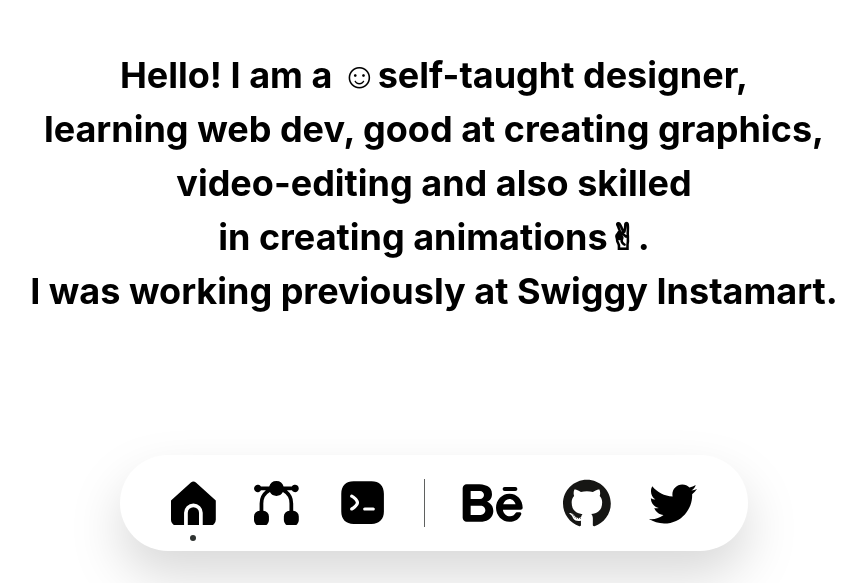
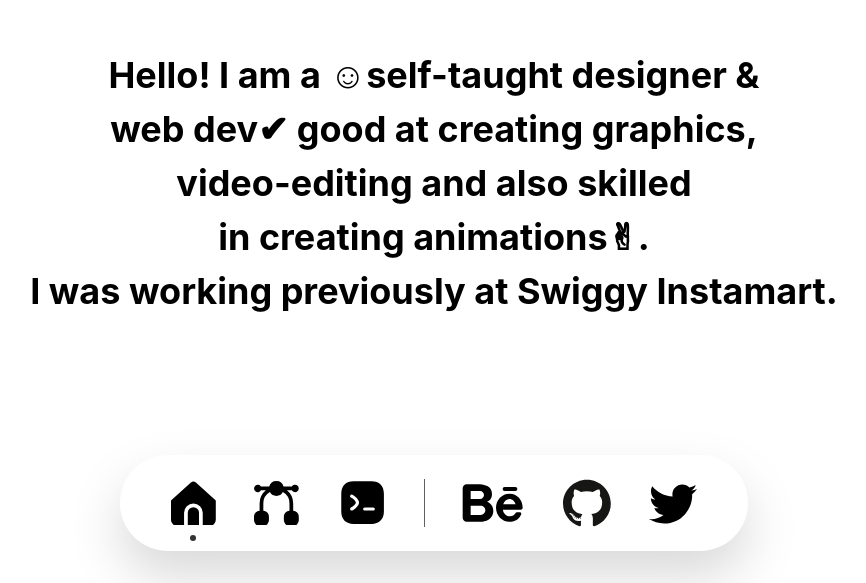
Before and after one commit to prodigiousabyss/my-portfolio, a React (Create React App) app: page / in a window 1280 px wide. Shown: the part 217-800 px from the top of the page, without its empty margins (206-1072 px from the left). Built offline with nearby package versions, Linux system fonts and the light colour scheme.

Commit message:
complete

```diff
--- a/src/pages/Home/home.js
+++ b/src/pages/Home/home.js
@@ -12,8 +12,8 @@
       }}
     >
       <p className="font-bold text-4xl leading-normal text-center ">
-        Hello! I am a ☺self-taught designer, <br />
-        learning web dev, good at creating graphics,
+        Hello! I am a ☺self-taught designer & <br />
+        web dev✔ good at creating graphics,
         <br />
         video-editing and also skilled <br />
         in creating animations✌︎.
```
